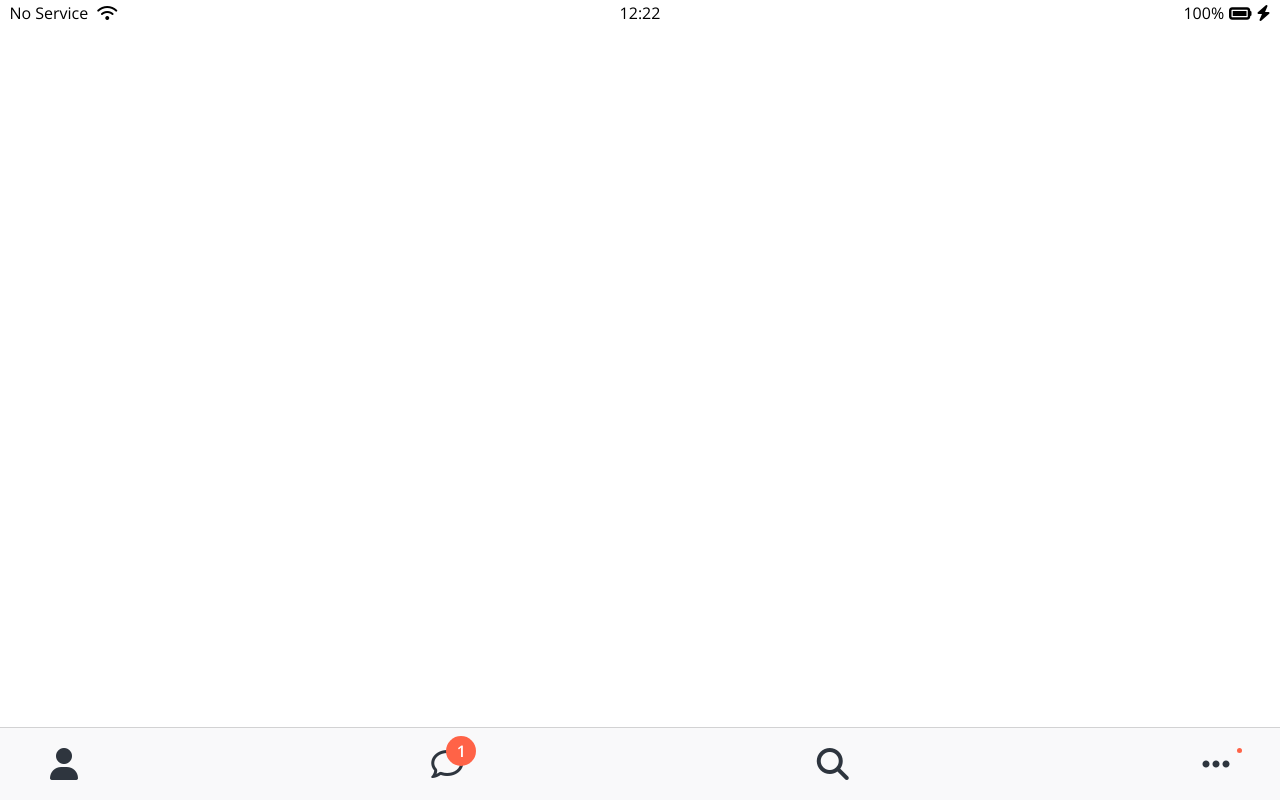
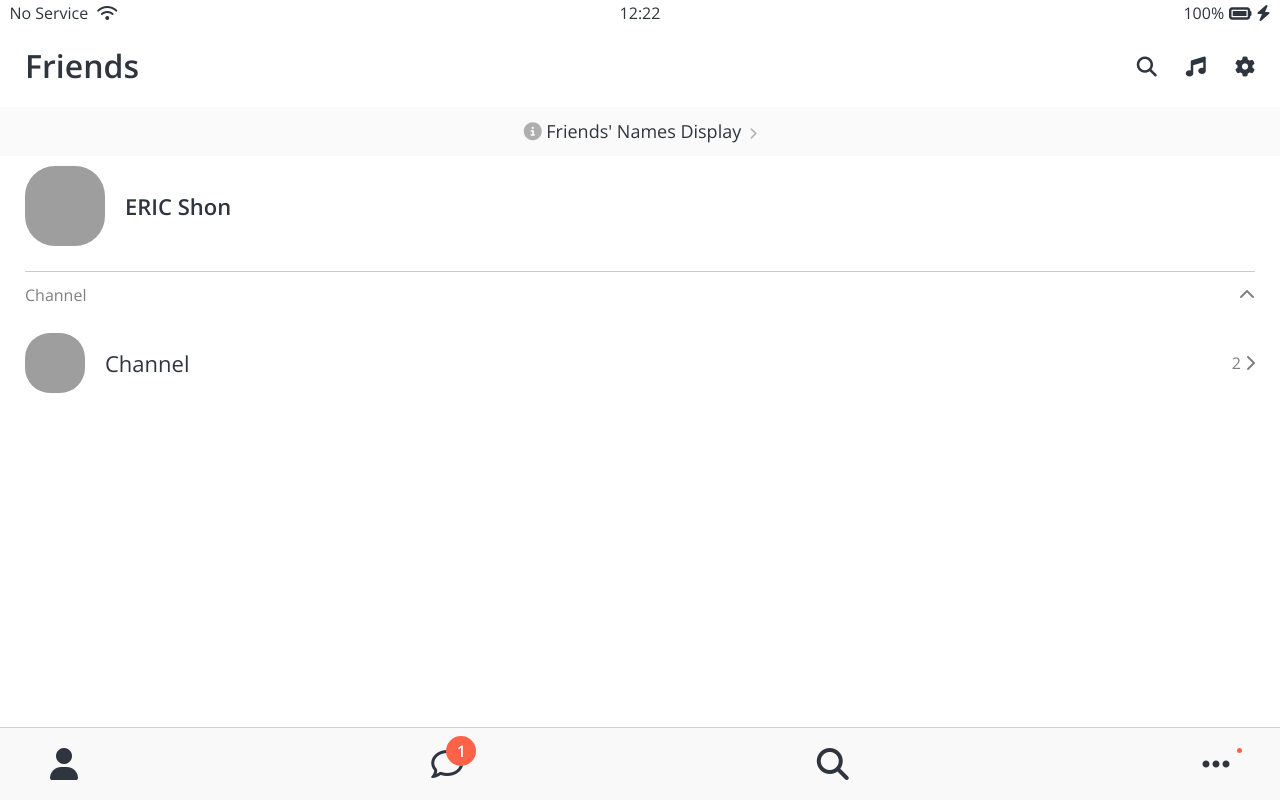
Before and after one commit to 41222/talkClone, a plain HTML site: page friends.html in a window 1280 px wide. Drawn offline with nearby package versions, Linux system fonts and the light colour scheme; grey boxes are pictures that could not be loaded.

Commit message:
Create Friends Screen part

```diff
--- /dev/null
+++ b/css/components/screen-header.css
@@ -0,0 +1,15 @@
+.screen-header{
+    display: flex;
+    justify-content: space-between;
+    padding: 50px 25px 25px 25px;
+    align-items: center;
+}
+
+.screen-header__title {
+    font-size: 32px;
+    font-weight: 600;
+}
+
+.screen-header__icon span{
+    margin-left: 25px;
+}
--- /dev/null
+++ b/css/components/user-component.css
@@ -0,0 +1,54 @@
+.user-component{
+    display: flex;
+}
+
+.user-component {
+    justify-content: space-between;
+}
+
+.user-component,
+.user-component__column:first-child {
+    display: flex;
+    align-items: center;
+}
+
+.user-component__avatar{
+    width: 70px;
+    height: 70px;
+    border-radius: 27px;
+    margin-right: 20px;
+}
+
+.user-component__title {
+    font-weight: 600;
+    font-size: 22px;
+}
+
+.user-component__subtitle {
+    margin-top: 8px;
+    font-size: 17px;
+    color: rgba(0, 0, 0, 0.75)
+}
+.user-component__avatar--xl {
+    width: 80px;
+    height: 80px;
+    border-radius: 30px;
+    margin-right: 20px;
+}
+
+.user-component__avatar--sm {
+    width: 60px;
+    height: 60px;
+    border-radius: 25px;
+    margin-right: 20px;
+}
+
+.user-component__title--not-bold {
+    font-weight: 400;
+}
+
+
+
+.user-component__column:last-child {
+    color: rgba(0, 0, 0, 0.5);
+}
--- /dev/null
+++ b/css/screens/friends.css
@@ -0,0 +1,33 @@
+#friends-display-link {
+    text-align: center;
+    display: block;
+    background-color: #fafafa;
+    padding: 15px 0px;
+    font-size: 18px;
+    margin-bottom: 10px;
+}
+
+#friends-display-link i:first-child {
+    color: rgba(0,0,0,0.3);
+}
+
+#friends-display-link i:last-child {
+    color: rgba(0,0,0,0.3);
+    font-size: 12px;
+    margin-left: 3px;
+}
+.friends-screen {
+    padding: 0px var(--horizontal-space);
+}
+
+.friends-screen__channel {
+    margin-top: 25px;
+    border-top: 1px solid rgba(0, 0, 0, 0.2);
+    padding-top: 15px;
+}
+.friends-screen__channel-header{
+    margin-bottom: 30px;
+    display: flex;
+    justify-content: space-between;
+    color: rgba(0, 0, 0, 0.5);
+}
--- a/css/style.css
+++ b/css/style.css
@@ -5,10 +5,14 @@
 /* Components */
 @import "components/status-bar.css";
 @import "components/nav-bar.css";
+@import "components/screen-header.css";
+@import "components/user-component.css";
 
 /* Screens */
 @import "screens/login.css";
+@import "screens/friends.css";
 
 body {
+    color: #2e353e;
     font-family: 'Open Sans', sans-serif;
 }
--- a/css/variables.css
+++ b/css/variables.css
@@ -1,3 +1,4 @@
 :root {
     --yellow: #fae100;
+    --horizontal-space: 25px;
 }
--- a/friends.html
+++ b/friends.html
@@ -21,6 +21,57 @@
                 <i class="fas fa-bolt"></i>
             </div>
         </div>
+
+        <header class="screen-header">
+            <h1 class="screen-header__title">Friends</h1>
+            <div class="screen-header__icon">
+                <span><i class="fas fa-search fa-lg"></i></span>
+                <span><i class="fas fa-music fa-lg"></i></span>
+                <span><i class="fas fa-cog fa-lg"></i></span>
+            </div>
+
+        </header>
+
+        <a id="friends-display-link">
+            <i class="fas fa-info-circle"></i>
+            Friends' Names Display
+            <i class="fa fa-chevron-right" aria-hidden="true"></i>
+        </a>
+
+        <main class="friends-screen">
+            <div class="user-component">
+                <div class="user-component__column">
+                    <img src="https://avatars.githubusercontent.com/u/71755199?s=460&u=e362ab7bd6e70de36a73f4ef0b408bd9add85d77&v=4"
+                        class="user-component__avatar--xl"/>
+                    <div class="user-component__text">
+                        <h4 class="user-component__title">ERIC Shon</h4>
+                       <!-- <h6 class="user-component__subtitle">always remember, eric loves you</h6> -->
+                    </div>
+                </div>
+                <div class="user-componenet__column"></div>
+            </div>
+
+            <div class="friends-screen__channel">
+                <div class="friends-screen__channel-header">
+                    <span>Channel</span>
+                    <i class="fa fa-chevron-up" aria-hidden="true"></i>
+                </div>
+
+                <div class="user-component">
+                    <div class="user-component__column">
+                        <img src="https://avatars.githubusercontent.com/u/71755199?s=460&u=e362ab7bd6e70de36a73f4ef0b408bd9add85d77&v=4"
+                            class="user-component__avatar--sm"/>
+                        <div class="user-component__text">
+                            <h4 class="user-component__title user-component__title--not-bold">Channel</h4>
+                        </div>
+                    </div>
+                    <div class="user-component__column">
+                        <span>2</span>
+                        <i class="fa fa-chevron-right" aria-hidden="true"></i>
+                    </div>
+                </div>
+            </div>
+        </main>
 
         <nav class="nav">
             <ul class="nav__list">
```
